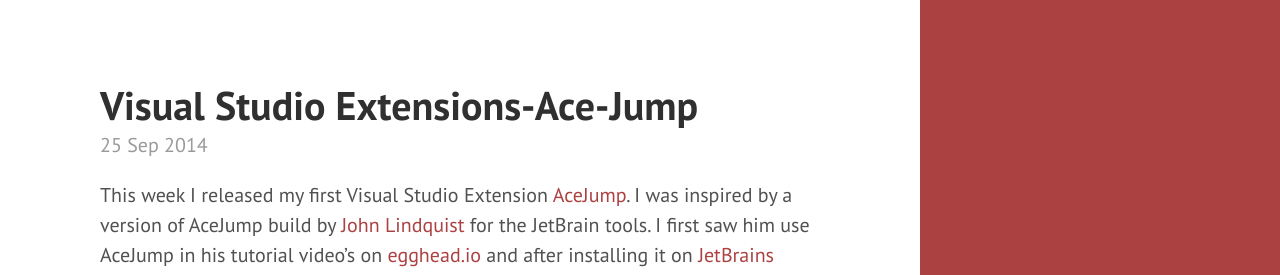
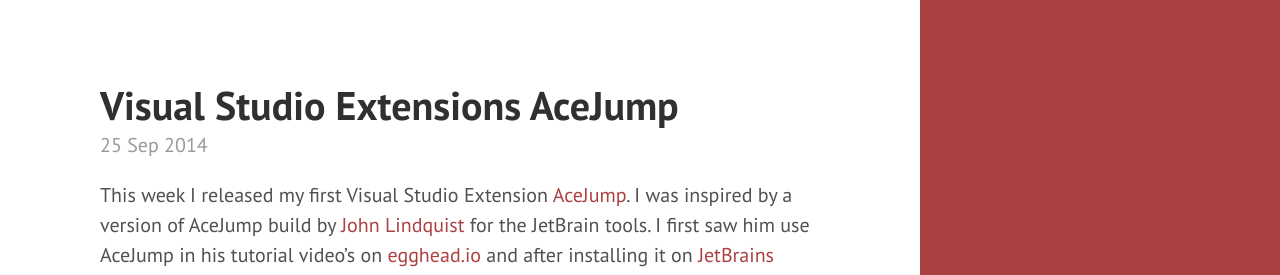
Before and after one commit to jsturtevant/jsturtevant.github.io, a Jekyll site: the page built from _posts/2014-09-25-Visual-Studio-Extensions-Ace-Jump.markdown, in a window 1280 px wide and 900 px high. Shown: the top 275 px of the window. Built offline with Jekyll 4.4.1, drawn with Linux system fonts in a browser that asks for light colours; Markdown is read by kramdown in place of the engine named in the settings; comment, search, counter and statistics services are not loaded.

Commit message:
fixed title

```diff
--- a/_posts/2014-09-25-Visual-Studio-Extensions-Ace-Jump.markdown
+++ b/_posts/2014-09-25-Visual-Studio-Extensions-Ace-Jump.markdown
@@ -1,6 +1,6 @@
 ---
 layout: post
-title:  "Visual Studio Extensions-Ace-Jump"
+title:  "Visual Studio Extensions AceJump"
 date:   2014-09-25
 categories: Visual Studio
 ---
```
